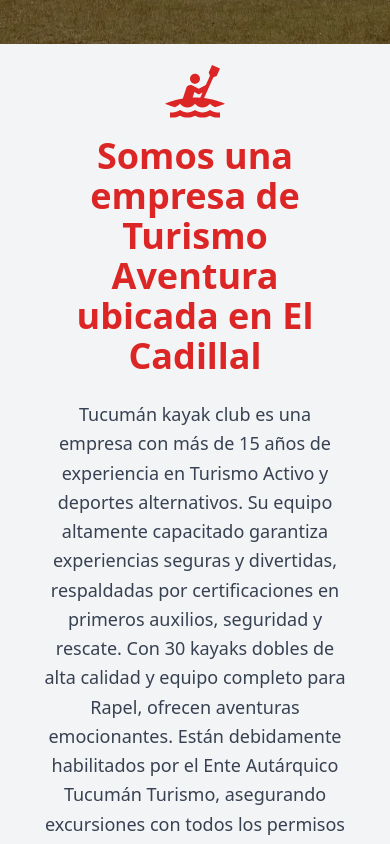
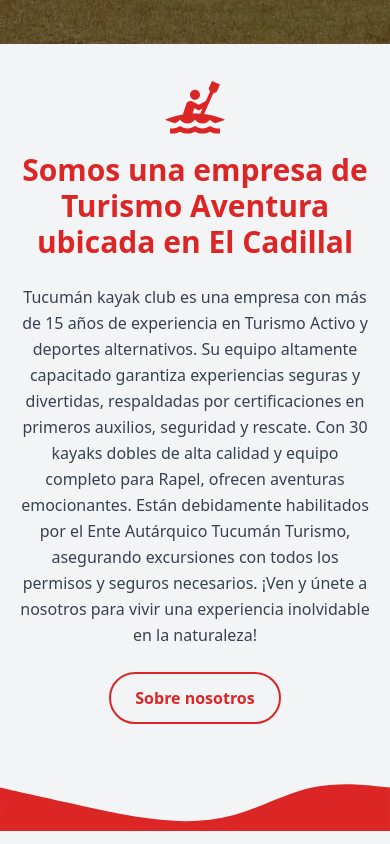
Before and after one commit to joaquin-fuentes/TKC-Front, a React (Vite) app: page / in a window 390 px wide. Shown: the part 800-1644 px from the top of the page. Built offline with nearby package versions, Linux system fonts and the light colour scheme; no server answers.

Commit message:
agregue hook para smoothScrool y color de fondo de header

```diff
--- a/src/components/views/DondeEncontrarnos.jsx
+++ b/src/components/views/DondeEncontrarnos.jsx
@@ -1,6 +1,5 @@
 import React from "react";
 import { FaMapMarkerAlt } from "react-icons/fa";
-import { Container, Row, Col } from "react-bootstrap";
 import carpatkc from "../../assets/imagenes/base.webp";
 
 /**
@@ -9,27 +8,28 @@ import carpatkc from "../../assets/imagenes/base.webp";
  */
 const DondeEncontrarnos = () => {
   return (
-    <div className="mb-3">
-      {/* Contenedor principal con Bootstrap */}
-      <Container>
-        {/* Sección principal centrada con efecto de desvanecimiento hacia arriba */}
-        <div
-          className="d-flex flex-column justify-content-center align-items-center pt-3 text-rojo"
-          id="dondeencontrarnos"
+    <section className="py-12 bg-gray-100" id="dondeencontrarnos">
+      <div className="container mx-auto px-6">
+        {/* Encabezado con icono y título */}
+        <article
+          className="text-center flex flex-col items-center mb-12"
+          data-aos="fade-up"
         >
           {/* Icono de ubicación */}
-          <div data-aos="fade-up">
-            <FaMapMarkerAlt className="iconoKayak " />
-          </div>
-          {/* Título */}
-          <h3 data-aos="fade-up" className="m-0 p-4 text-center">
-            {" "}
-            Donde encontrarnos
-          </h3>
+          <FaMapMarkerAlt className="text-red-600 text-6xl mb-4" />
+          <h2 className="text-red-600 text-3xl md:text-4xl font-bold mb-6">
+            Dónde encontrarnos
+          </h2>
+        </article>
+
         {/* Contenido principal */}
-          <Row data-aos="fade-up">
-            {/* Descripción de la ubicación */}
-            <p className="p-2 text-center">
+        <div className="grid grid-cols-1 gap-12 items-start ">
+          {/* Fila de texto descriptivo */}
+          <div
+            className="mb-8 text-center lg:text-left lg:col-span-2"
+            data-aos="fade-up"
+          >
+            <p className="text-gray-700 text-center md:text-lg leading-relaxed">
               Nuestra ubicación se encuentra en El Cadillal, a tan solo 20 km al
               norte de San Miguel de Tucumán, específicamente en el dique
               Celestino Gelsi. Para llegar, desde la rotonda del Cadillal, deben
@@ -39,27 +39,34 @@ const DondeEncontrarnos = () => {
               playas del dique Celestino Gelsi y nuestra base operativa. ¡Los
               esperamos con ansias para vivir una experiencia inolvidable!
             </p>
-            {/* Imagen representativa */}
-            <Col md={6}>
-              <img src={carpatkc} alt="Carpa de TKC" className="carpaTkc" />
-            </Col>
+          </div>
+
+          {/* Fila con dos columnas (mapa e imagen) */}
+          <div className="grid grid-cols-1 lg:grid-cols-2 gap-8">
             {/* Mapa de Google Maps */}
-            <Col md={6}>
-              <div className="mb-3 w-100 h-100">
-                {/* Embed de Google Maps con la ubicación de TKC */}
+            <div className="flex justify-center" data-aos="fade-up">
               <iframe
+                title="Ubicación de Tucumán Kayak Club"
                 src="https://www.google.com/maps/embed?pb=!1m18!1m12!1m3!1d20176.22637576159!2d-65.2160793826423!3d-26.626489869886584!2m3!1f0!2f0!3f0!3m2!1i1024!2i768!4f13.1!3m3!1m2!1s0x942265fafc14b407%3A0xab872a32ac3e22b4!2sTucum%C3%A1n%20Kayak%20Club%20(TKC)!5e0!3m2!1ses!2sar!4v1713450891823!5m2!1ses!2sar"
                 allowFullScreen=""
                 loading="lazy"
                 referrerPolicy="no-referrer-when-downgrade"
-                  className="ubicacion"
+                className="w-full h-64 md:h-96 rounded-lg shadow-lg max-w-lg"
               ></iframe>
             </div>
-            </Col>
-          </Row>
+
+            {/* Imagen representativa */}
+            <div className="flex justify-center" data-aos="fade-up">
+              <img
+                src={carpatkc}
+                alt="Carpa de Tucumán Kayak Club en el dique"
+                className="rounded-lg shadow-lg w-full object-cover h-64 md:h-96 max-w-lg"
+              />
             </div>
-      </Container>
           </div>
+        </div>
+      </div>
+    </section>
   );
 };
 
--- a/src/components/views/Nosotros.jsx
+++ b/src/components/views/Nosotros.jsx
@@ -1,40 +1,47 @@
 import React from "react";
-import { MdKayaking } from "react-icons/md"; // Importa el icono de kayak de React Icons
+import { Link } from "react-router-dom"; // Importamos Link de react-router-dom
+import { MdKayaking } from "react-icons/md"; // Icono de kayak de React Icons
 
 const Nosotros = () => {
   return (
-    <div className="bg-gray-100 p-4" id="nosotros">
-      <div className="container mx-auto px-6">
+    <section className="bg-gray-100 py-8" id="nosotros">
+      <div className="container mx-auto px-4 md:px-6 lg:px-8">
         {/* Contenido principal */}
         <article
           data-aos="fade-up"
           className="text-center flex flex-col items-center mb-8"
         >
+          {/* Icono de kayak */}
           <MdKayaking className="text-red-600 text-6xl mb-4" />
-          {/* Icono de kayak más grande y con mejor margen */}
-          <h1 className="text-red-600 text-4xl font-bold mb-6">
+
+          {/* Título principal */}
+          <h2 className="text-red-600 text-3xl md:text-4xl font-bold mb-6">
             Somos una empresa de Turismo Aventura ubicada en El Cadillal
-          </h1>
-          {/* Título con tipografía más grande y clara */}
-          <p className="text-gray-700 text-lg leading-relaxed max-w-3xl mx-auto">
-            Tucumán kayak club es una empresa con más de 15 años de experiencia en Turismo Activo y deportes alternativos.
-            Su equipo altamente capacitado garantiza experiencias seguras y divertidas, respaldadas por certificaciones en
-            primeros auxilios, seguridad y rescate. Con 30 kayaks dobles de alta calidad y equipo completo para Rapel,
-            ofrecen aventuras emocionantes. Están debidamente habilitados por el Ente Autárquico Tucumán Turismo,
-            asegurando excursiones con todos los permisos y seguros necesarios. ¡Ven y únete a nosotros para vivir una
-            experiencia inolvidable en la naturaleza!
+          </h2>
+
+          {/* Texto descriptivo */}
+          <p className="text-gray-700 text-base md:text-lg leading-relaxed max-w-3xl mx-auto">
+            Tucumán kayak club es una empresa con más de 15 años de experiencia
+            en Turismo Activo y deportes alternativos. Su equipo altamente
+            capacitado garantiza experiencias seguras y divertidas, respaldadas
+            por certificaciones en primeros auxilios, seguridad y rescate. Con
+            30 kayaks dobles de alta calidad y equipo completo para Rapel,
+            ofrecen aventuras emocionantes. Están debidamente habilitados por el
+            Ente Autárquico Tucumán Turismo, asegurando excursiones con todos
+            los permisos y seguros necesarios. ¡Ven y únete a nosotros para
+            vivir una experiencia inolvidable en la naturaleza!
           </p>
-          {/* Texto principal con una mejor legibilidad */}
-          <a
-            href="/sobrenosotros"
+
+          {/* Botón con react-router-dom Link */}
+          <Link
+            to="/sobrenosotros"
             className="mt-6 inline-block px-6 py-3 text-red-600 border-2 border-red-600 rounded-full hover:bg-red-600 hover:text-white transition duration-300 font-semibold"
           >
             Sobre nosotros
-          </a>
-          {/* Botón con estilos modernos, borde redondeado y efectos hover */}
+          </Link>
         </article>
       </div>
-    </div>
+    </section>
   );
 };
 
--- a/src/components/views/Portada.jsx
+++ b/src/components/views/Portada.jsx
@@ -5,7 +5,7 @@ import portada from "../../assets/imagenes/portada.webp";
 const Portada = () => {
   return (
     <header
-      className="relative h-screen w-full bg-cover bg-center flex flex-col justify-center items-center"
+      className="relative h-screen w-full bg-cover bg-bottom flex flex-col justify-center items-center"
       style={{
         backgroundImage: `url(${portada})`, // Ruta de la imagen
       }}
--- a/src/components/views/Servicios.jsx
+++ b/src/components/views/Servicios.jsx
@@ -113,7 +113,7 @@ const Servicios = () => {
               </h5>
 
               {/* Botón Ver más */}
-              <div className="absolute bottom-4 left-0 right-0 flex justify-center opacity-0 group-hover:opacity-100 transition-opacity duration-300">
+              <div className="absolute bottom-4 left-0 right-0 flex justify-center opacity-100 sm:opacity-0 sm:group-hover:opacity-100 transition-opacity duration-300">
                 <Link
                   to={servicio.link}
                   className="inline-block px-6 py-2 bg-red-600 text-white rounded-full hover:bg-red-500 transition duration-300"
```
Lines whose indentation alone changed are shown as unchanged.
